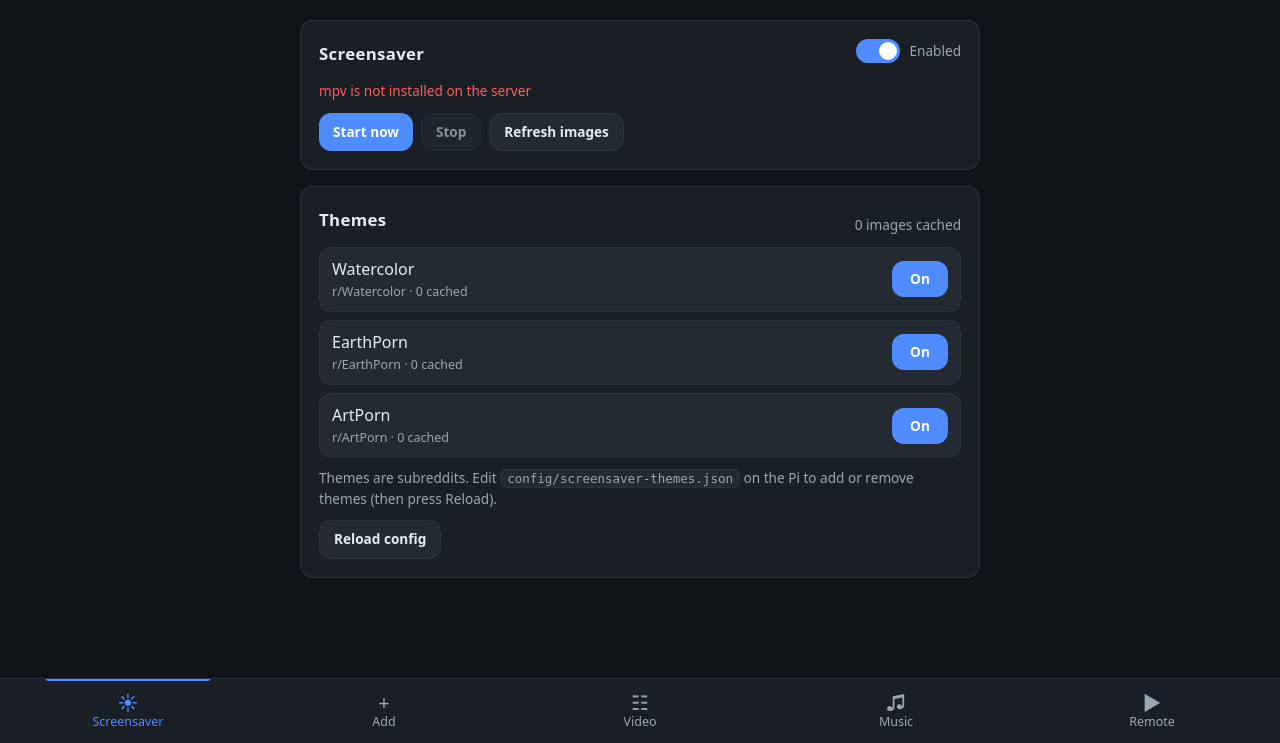
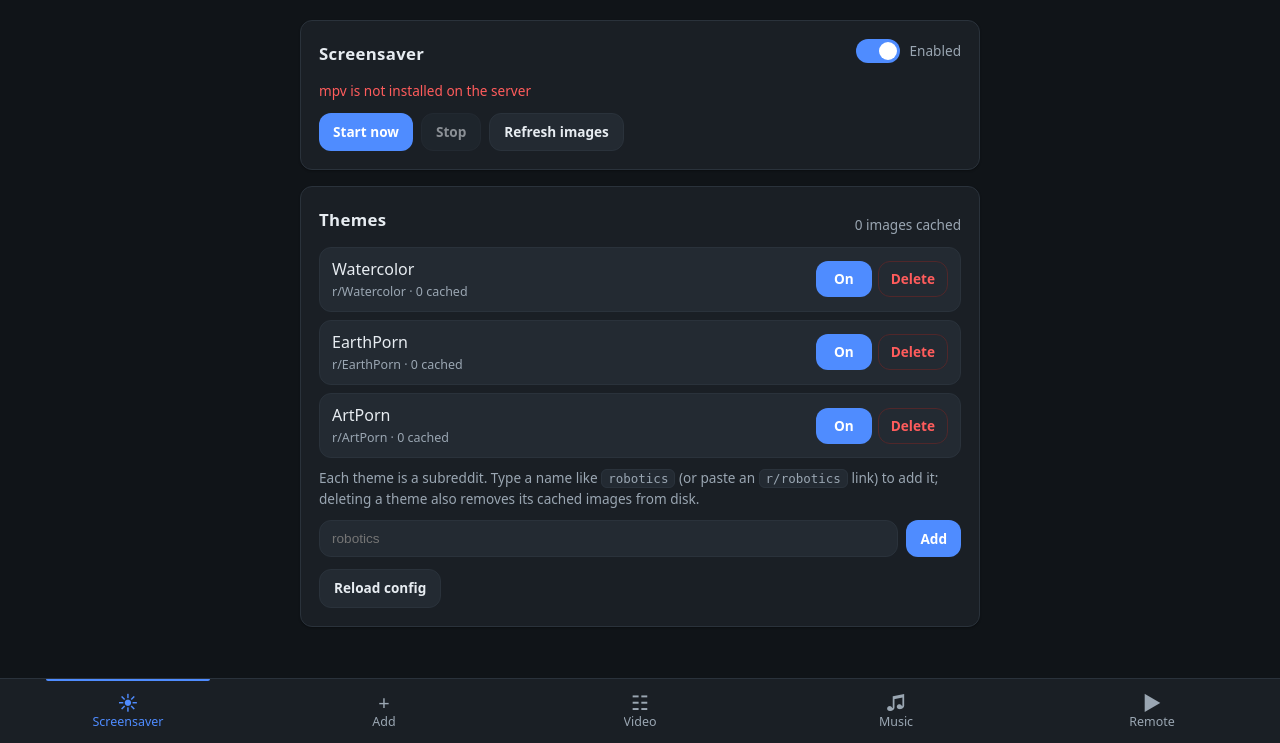
Before and after one commit to traysonr/pi-hub, a FastAPI app: page / in a window 1280 px wide, after a click that opens the changed part. Shown: the part 57-800 px from the top of the page. Run offline with FastAPI, Linux system fonts and the light colour scheme; data that the repository does not hold is empty.

Commit message:
Add and delete screensaver themes from the web UI
The Screensaver tab now has an inline "add a subreddit" form and a
Delete button per theme, so managing themes no longer requires SSHing
in to hand-edit screensaver-themes.json. Deleting a theme also wipes
its per-subreddit cache directory so stray images don't linger on the
SD card.

Made-with: Cursor

```diff
--- a/static/app.js
+++ b/static/app.js
@@ -30,6 +30,9 @@
     ssReloadBtn: document.getElementById("ss-reload-btn"),
     ssThemes: document.getElementById("ss-themes"),
     ssMeta: document.getElementById("ss-meta"),
+    ssAddForm: document.getElementById("ss-add-form"),
+    ssAddInput: document.getElementById("ss-add-input"),
+    ssAddBtn: document.getElementById("ss-add-btn"),
     tabs: {
       add: document.getElementById("tab-add"),
       video: document.getElementById("tab-video"),
@@ -659,10 +662,79 @@
       toggle.textContent = theme.enabled ? "On" : "Off";
       toggle.addEventListener("click", () => toggleTheme(theme.name, toggle));
 
+      const del = document.createElement("button");
+      del.type = "button";
+      del.className = "ghost danger";
+      del.textContent = "Delete";
+      del.addEventListener("click", () => deleteTheme(theme, del));
+
+      const actions = document.createElement("div");
+      actions.className = "actions";
+      actions.appendChild(toggle);
+      actions.appendChild(del);
+
       li.appendChild(meta);
-      li.appendChild(toggle);
+      li.appendChild(actions);
       els.ssThemes.appendChild(li);
     }
+  }
+
+  async function addTheme(subreddit) {
+    if (!subreddit) return;
+    if (els.ssAddBtn) els.ssAddBtn.disabled = true;
+    setStatus(els.ssStatus, `Adding r/${subreddit}…`);
+    try {
+      const data = await api("/api/screensaver/themes", {
+        method: "POST",
+        body: JSON.stringify({ subreddit }),
+      });
+      renderScreensaver(data);
+      setStatus(
+        els.ssStatus,
+        `Added r/${subreddit}. Fetching images in the background…`,
+        "success"
+      );
+      if (els.ssAddInput) els.ssAddInput.value = "";
+    } catch (err) {
+      setStatus(els.ssStatus, err.message, "error");
+    } finally {
+      if (els.ssAddBtn) els.ssAddBtn.disabled = false;
+    }
+  }
+
+  async function deleteTheme(theme, btn) {
+    const label = `r/${theme.subreddit}`;
+    const cached = theme.cached_images || 0;
+    const suffix = cached > 0 ? ` and ${cached} cached image${cached === 1 ? "" : "s"}` : "";
+    if (!window.confirm(`Delete ${label}${suffix}? This cannot be undone.`)) {
+      return;
+    }
+    if (btn) {
+      btn.disabled = true;
+      btn.textContent = "Deleting…";
+    }
+    try {
+      const data = await api(
+        `/api/screensaver/themes/${encodeURIComponent(theme.name)}`,
+        { method: "DELETE" }
+      );
+      renderScreensaver(data);
+      setStatus(els.ssStatus, `Removed ${label}.`, "success");
+    } catch (err) {
+      setStatus(els.ssStatus, `Delete failed: ${err.message}`, "error");
+      if (btn) {
+        btn.disabled = false;
+        btn.textContent = "Delete";
+      }
+    }
+  }
+
+  if (els.ssAddForm) {
+    els.ssAddForm.addEventListener("submit", (event) => {
+      event.preventDefault();
+      const raw = (els.ssAddInput && els.ssAddInput.value) || "";
+      addTheme(raw.trim());
+    });
   }
 
   async function refreshScreensaver() {
--- a/static/style.css
+++ b/static/style.css
@@ -582,6 +582,38 @@ button.ghost.danger {
   flex: 0 0 auto;
 }
 
+/* Two buttons per row (toggle + delete) sit together on the right. */
+.theme-list .actions {
+  display: flex;
+  gap: 6px;
+  flex: 0 0 auto;
+}
+
+/* Inline "add a subreddit" form under the theme list. Flex so the input
+   stretches and the button stays tight on the right. */
+.ss-add-form {
+  display: flex;
+  gap: 8px;
+  margin-top: 12px;
+}
+
+.ss-add-form input[type="text"] {
+  flex: 1 1 auto;
+  min-width: 0;
+  padding: 10px 12px;
+  font-size: var(--fs-small);
+  background: var(--surface-2);
+  color: var(--text);
+  border: 1px solid var(--border);
+  border-radius: var(--radius);
+}
+
+.ss-add-form button {
+  padding: 10px 14px;
+  font-size: var(--fs-small);
+  flex: 0 0 auto;
+}
+
 /* Toggle switch (used for screensaver enabled flag). */
 
 .switch {
--- a/templates/index.html
+++ b/templates/index.html
@@ -139,10 +139,24 @@
             <li class="empty">Loading…</li>
           </ul>
           <p class="hint">
-            Themes are subreddits. Edit
-            <code>config/screensaver-themes.json</code> on the Pi to add or
-            remove themes (then press Reload).
+            Each theme is a subreddit. Type a name like <code>robotics</code>
+            (or paste an <code>r/robotics</code> link) to add it; deleting a
+            theme also removes its cached images from disk.
           </p>
+          <form id="ss-add-form" class="ss-add-form">
+            <input
+              type="text"
+              id="ss-add-input"
+              name="subreddit"
+              placeholder="robotics"
+              autocomplete="off"
+              autocapitalize="off"
+              autocorrect="off"
+              spellcheck="false"
+              required
+            />
+            <button type="submit" id="ss-add-btn">Add</button>
+          </form>
           <div class="ss-actions">
             <button type="button" id="ss-reload-btn" class="ghost">Reload config</button>
           </div>
```
Also changed, not shown: app/routes/screensaver.py (+28 -0 lines), app/services/screensaver.py (+120 -0 lines), tests/test_screensaver_service.py (+97 -0 lines), README.md.
